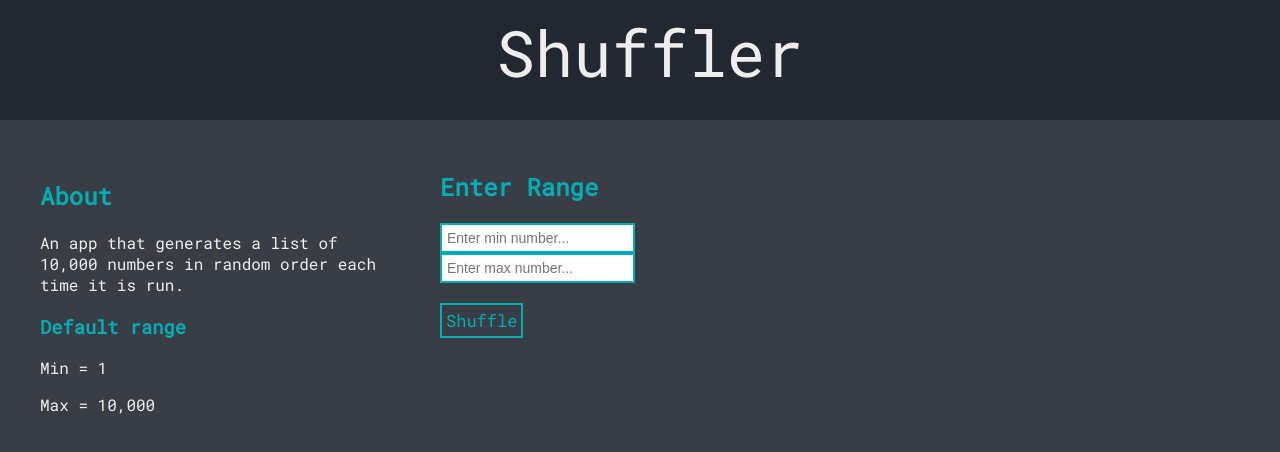
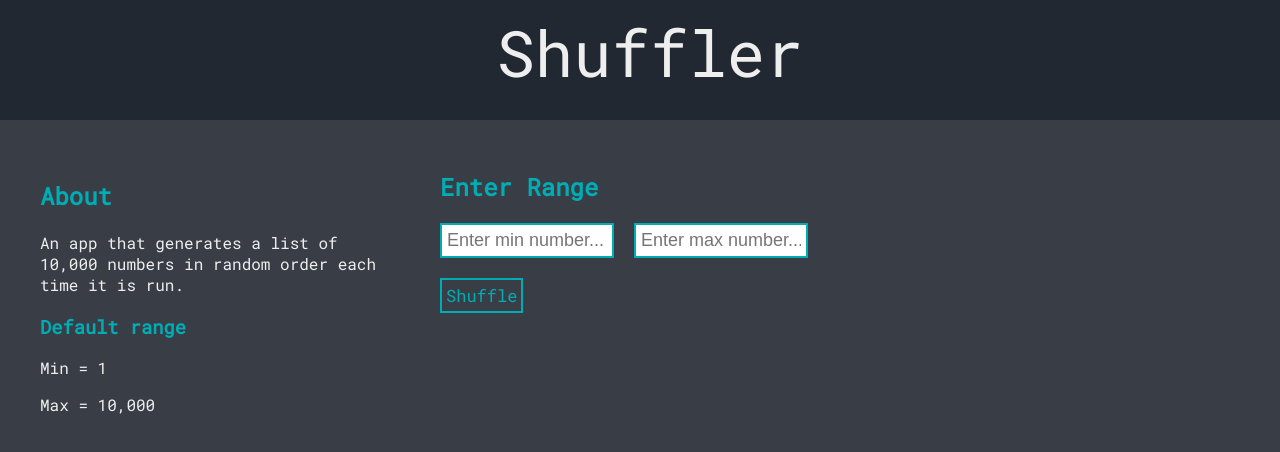
Before and after one commit to jayrmesa/randomNumbers, a React (Create React App) app: page / in a window 1280 px wide. Shown: the top 452 px of the page. Built offline with nearby package versions, Linux system fonts and the light colour scheme.

Commit message:
fix the size on each text box

```diff
--- a/src/App.css
+++ b/src/App.css
@@ -39,13 +39,14 @@
 
 .app-container input {
   color: #393E46;
-  font-size: 14px;
+  font-size: 18px;
+  width: 160px;
   border: 2px solid #00ADB5;
   padding: 5px;
 }
 
 .app-container input:first-child {
-  margin-right: 32px;
+  margin-right: 20px;
 }
 
 .sidebar {
@@ -81,6 +82,7 @@ body {
   margin-top: 20px;
   max-width: 400px;
   height: 400px;
+  font-size: 18px;
   margin: 0 auto;
   overflow-y: auto;
   overflow-x: auto;
```
